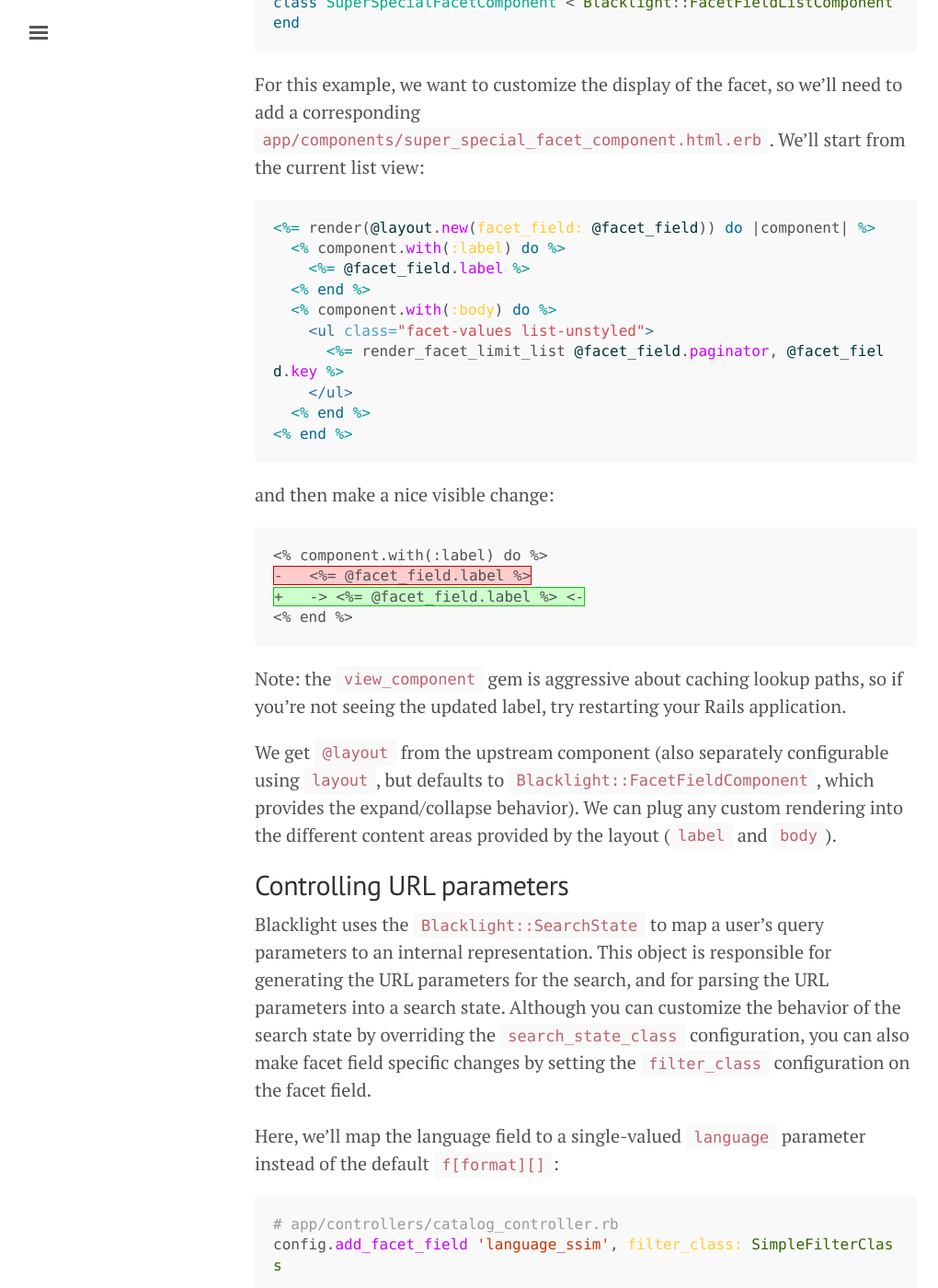
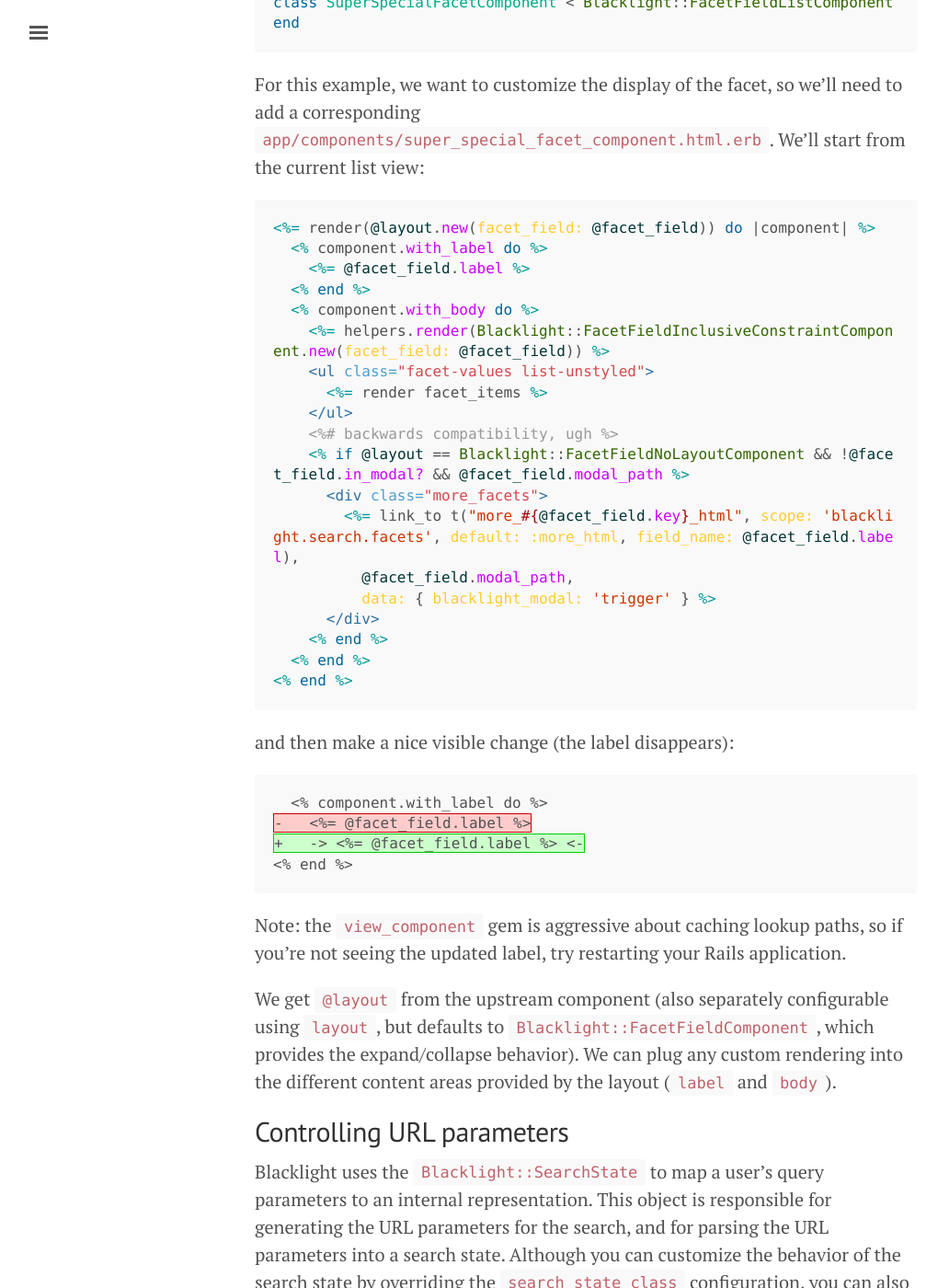
Before and after one commit to projectblacklight/customizing-blacklight, a Jekyll site: the page built from v8.0.0.alpha/11-facet-fields.md, in a window 1280 px wide and 1400 px high, scrolled down 4476 px. Shown: the whole window at 92% size, without its empty margins (3-1023 px from the left). Built offline with Jekyll 4.4.1, drawn with Linux system fonts in a browser that asks for light colours.

Commit message:
Update suggested code for super_special_facet_component.html.erb
The code for FacetFieldListComponent has changed. New code copied
from https://github.com/projectblacklight/blacklight/blob/main/app/components/blacklight/facet_field_list_component.html.erb

````diff
--- a/v8.0.0.alpha/11-facet-fields.md
+++ b/v8.0.0.alpha/11-facet-fields.md
@@ -112,21 +112,30 @@ For this example, we want to customize the display of the facet, so we'll need t
 
 ```erb
 <%= render(@layout.new(facet_field: @facet_field)) do |component| %>
-  <% component.with(:label) do %>
+  <% component.with_label do %>
     <%= @facet_field.label %>
   <% end %>
-  <% component.with(:body) do %>
+  <% component.with_body do %>
+    <%= helpers.render(Blacklight::FacetFieldInclusiveConstraintComponent.new(facet_field: @facet_field)) %>
     <ul class="facet-values list-unstyled">
-      <%= render_facet_limit_list @facet_field.paginator, @facet_field.key %>
+      <%= render facet_items %>
     </ul>
+    <%# backwards compatibility, ugh %>
+    <% if @layout == Blacklight::FacetFieldNoLayoutComponent && !@facet_field.in_modal? && @facet_field.modal_path %>
+      <div class="more_facets">
+        <%= link_to t("more_#{@facet_field.key}_html", scope: 'blacklight.search.facets', default: :more_html, field_name: @facet_field.label),
+          @facet_field.modal_path,
+          data: { blacklight_modal: 'trigger' } %>
+      </div>
+    <% end %>
   <% end %>
 <% end %>
 ```
 
-and then make a nice visible change:
+and then make a nice visible change (the label disappears):
 
 ```diff
-<% component.with(:label) do %>
+  <% component.with_label do %>
 -   <%= @facet_field.label %>
 +   -> <%= @facet_field.label %> <-
 <% end %>
````
